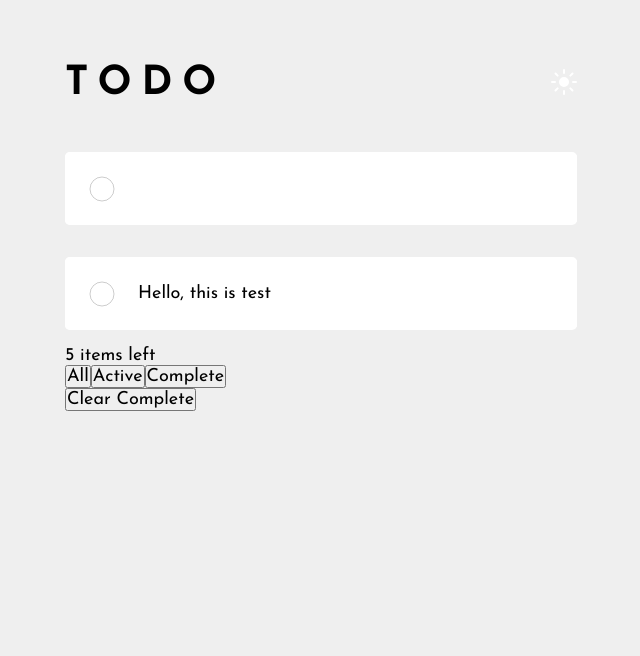
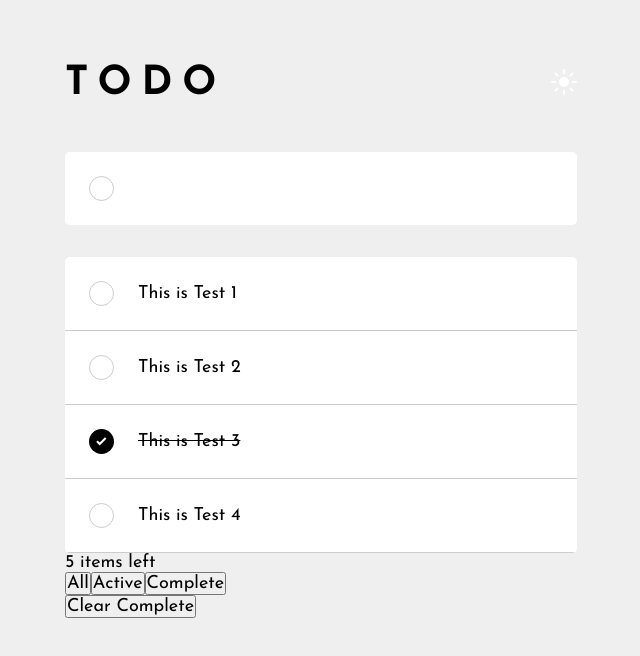
Before and after one commit to nicenicegame/todo-app, a React (Create React App) app: page / in a window 1280 px wide. Shown: the top 656 px of the page, without its empty margins (319-959 px from the left). Built offline with nearby package versions, Linux system fonts and the light colour scheme.

Commit message:
Completed all filter function

```diff
--- a/package.json
+++ b/package.json
@@ -10,6 +10,7 @@
     "react-dom": "^17.0.1",
     "react-scripts": "4.0.2",
     "styled-components": "^5.2.1",
+    "uuid": "^8.3.2",
     "web-vitals": "^1.0.1"
   },
   "scripts": {
--- a/src/App.js
+++ b/src/App.js
@@ -1,14 +1,38 @@
 import React, { useState } from 'react'
 import GlobalStyles from './styles/GlobalStyles'
+import { TodoApp } from './styles/Main'
+import Nav from './components/Nav'
+import Form from './components/Form'
+import TodoList from './components/TodoList'
 import Todo from './components/Todo'
-import Moon from './images/icon-moon.svg'
-import Sun from './images/icon-sun.svg'
-import Check from './images/icon-check.svg'
-import styled from 'styled-components'
+import MenuBar from './components/MenuBar'
+import { v4 as uuidv4 } from 'uuid'
 
 function App() {
   const [isDarkMode, setIsDarkMode] = useState(false)
   const [todoInput, setTodoInput] = useState('')
+  const [todos, setTodos] = useState([
+    {
+      id: uuidv4(),
+      name: 'This is Test 1',
+      done: false,
+    },
+    {
+      id: uuidv4(),
+      name: 'This is Test 2',
+      done: false,
+    },
+    {
+      id: uuidv4(),
+      name: 'This is Test 3',
+      done: true,
+    },
+    {
+      id: uuidv4(),
+      name: 'This is Test 4',
+      done: false,
+    },
+  ])
 
   const handleToggleMode = () => {
     setIsDarkMode(!isDarkMode)
@@ -24,114 +48,28 @@ function App() {
     <>
       <GlobalStyles />
       <TodoApp>
-        <Nav>
-          <h1>Todo</h1>
-          <ToggleModeButton onClick={handleToggleMode}>
-            {isDarkMode ? (
-              <img src={Moon} alt="moon" />
-            ) : (
-              <img src={Sun} alt="sun" />
-            )}
-          </ToggleModeButton>
-        </Nav>
-        <Form onSubmit={submitTodo}>
-          <CheckBox>
-            <input type="checkbox" />
-            <CustomCheckBox></CustomCheckBox>
-          </CheckBox>
-          <input
-            type="text"
-            value={todoInput}
-            onChange={(e) => setTodoInput(e.target.value)}
-          />
-        </Form>
-        <div className="todo-list">
-          <Todo />
-        </div>
-        <div className="menu-bar">
-          <p className="number">5 items left</p>
-          <div className="filter">
-            <button>All</button>
-            <button>Active</button>
-            <button>Complete</button>
-          </div>
-          <button>Clear Complete</button>
-        </div>
+        <Nav handleToggleMode={handleToggleMode} isDarkMode={isDarkMode} />
+        <Form
+          onSubmit={submitTodo}
+          todoInput={todoInput}
+          setTodoInput={setTodoInput}
+        />
+        <TodoList>
+          {todos.map((todo) => (
+            <Todo
+              key={todo.id}
+              id={todo.id}
+              name={todo.name}
+              done={todo.done}
+              todos={todos}
+              setTodos={setTodos}
+            />
+          ))}
+        </TodoList>
+        <MenuBar />
       </TodoApp>
     </>
   )
 }
 
-const TodoApp = styled.div`
-  width: 40%;
-  margin: auto;
-`
-
-const Nav = styled.nav`
-  display: flex;
-  justify-content: space-between;
-  align-items: center;
-  padding: 4rem 0 3rem;
-
-  h1 {
-    font-size: 2.5rem;
-    text-transform: uppercase;
-    letter-spacing: 10px;
-  }
-`
-
-const ToggleModeButton = styled.button`
-  border: none;
-  background: transparent;
-  cursor: pointer;
-
-  img {
-    pointer-events: none;
-  }
-`
-
-const Form = styled.form`
-  display: flex;
-  flex-basis: 1;
-  border-radius: 5px;
-  overflow: hidden;
-  margin-bottom: 2rem;
-  align-items: center;
-  background: white;
-
-  input[type='text'] {
-    width: 100%;
-    border: none;
-    padding: 1.5rem 1.5rem 1.5rem 0;
-    outline: none;
-  }
-`
-
-const CheckBox = styled.div`
-  position: relative;
-  display: flex;
-  justify-content: center;
-  align-items: center;
-  padding: 1.5rem;
-  background: white;
-
-  input[type='checkbox'] {
-    width: 25px;
-    height: 25px;
-    opacity: 0;
-  }
-`
-
-const CustomCheckBox = styled.div`
-  border-radius: 50%;
-  border: 0.5px solid rgba(0, 0, 0, 0.2);
-  width: 25px;
-  height: 25px;
-  position: absolute;
-  top: 50%;
-  left: 50%;
-  transform: translate(-50%, -50%);
-  pointer-events: none;
-`
-
 export default App
--- /dev/null
+++ b/src/components/Form.js
@@ -0,0 +1,19 @@
+import React from 'react'
+import { CheckBox, CustomCheckBox, StyledForm } from '../styles/Form'
+
+const Form = ({ todoInput, setTodoInput }) => {
+  return (
+    <StyledForm>
+      <CheckBox>
+        <CustomCheckBox />
+      </CheckBox>
+      <input
+        type="text"
+        value={todoInput}
+        onChange={(e) => setTodoInput(e.target.value)}
+      />
+    </StyledForm>
+  )
+}
+
+export default Form
--- /dev/null
+++ b/src/components/MenuBar.js
@@ -0,0 +1,15 @@
+import React from 'react'
+
+export default function MenuBar() {
+  return (
+    <div className="menu">
+      <p className="number">5 items left</p>
+      <div className="filter">
+        <button>All</button>
+        <button>Active</button>
+        <button>Complete</button>
+      </div>
+      <button>Clear Complete</button>
+    </div>
+  )
+}
--- /dev/null
+++ b/src/components/Nav.js
@@ -0,0 +1,21 @@
+import React from 'react'
+import { StyledNav, ToggleModeButton } from '../styles/Nav'
+import Moon from '../images/icon-moon.svg'
+import Sun from '../images/icon-sun.svg'
+
+const Nav = ({ handleToggleMode, isDarkMode }) => {
+  return (
+    <StyledNav>
+      <h1>Todo</h1>
+      <ToggleModeButton onClick={handleToggleMode}>
+        {isDarkMode ? (
+          <img src={Moon} alt="moon" />
+        ) : (
+          <img src={Sun} alt="sun" />
+        )}
+      </ToggleModeButton>
+    </StyledNav>
+  )
+}
+
+export default Nav
--- a/src/components/Todo.js
+++ b/src/components/Todo.js
@@ -1,57 +1,26 @@
 import React from 'react'
-import styled from 'styled-components'
+import { TodoItem, CheckBox, CustomCheckBox } from '../styles/Todo'
+import Check from '../images/icon-check.svg'
 
-export default function Todo() {
+export default function Todo({ id, name, done, todos, setTodos }) {
+  const handleTodoDone = () => {
+    const newTodos = [...todos]
+    const thisTodo = newTodos.find((todo) => todo.id === id)
+    thisTodo.done = !done
+    setTodos(newTodos)
+  }
+
   return (
     <TodoItem>
       <CheckBox>
-        <input type="checkbox" />
-        <CustomCheckBox></CustomCheckBox>
+        <CustomCheckBox
+          onClick={handleTodoDone}
+          className={`${done ? 'checked' : ''}`}
+        >
+          <img src={Check} alt={`check-${id}`} />
+        </CustomCheckBox>
       </CheckBox>
-      <p>Hello, this is test</p>
+      <p className={`${done ? 'todo-done' : ''}`}>{name}</p>
     </TodoItem>
   )
 }
-
-const TodoItem = styled.div`
-  display: flex;
-  flex-basis: 1;
-  border-radius: 5px;
-  overflow: hidden;
-  margin-bottom: 1rem;
-  align-items: center;
-  background: white;
-
-  p {
-    width: 100%;
-    padding: 1.5rem 1.5rem 1.5rem 0;
-    background: white;
-  }
-`
-
-const CheckBox = styled.div`
-  position: relative;
-  display: flex;
-  justify-content: center;
-  align-items: center;
-  padding: 1.5rem;
-  background: white;
-
-  input[type='checkbox'] {
-    width: 25px;
-    height: 25px;
-    opacity: 0;
-  }
-`
-
-const CustomCheckBox = styled.div`
-  border-radius: 50%;
-  border: 0.5px solid rgba(0, 0, 0, 0.2);
-  width: 25px;
-  height: 25px;
-  position: absolute;
-  top: 50%;
-  left: 50%;
-  transform: translate(-50%, -50%);
-  pointer-events: none;
-`
--- /dev/null
+++ b/src/components/TodoList.js
@@ -0,0 +1,6 @@
+import React from 'react'
+import { StyledTodoList } from '../styles/TodoList'
+
+export default function TodoList({ children }) {
+  return <StyledTodoList>{children}</StyledTodoList>
+}
--- /dev/null
+++ b/src/styles/Form.js
@@ -0,0 +1,39 @@
+import styled from 'styled-components'
+
+export const StyledForm = styled.form`
+  display: flex;
+  flex-basis: 1;
+  border-radius: 5px;
+  overflow: hidden;
+  margin-bottom: 2rem;
+  align-items: center;
+  background: white;
+
+  input[type='text'] {
+    width: 100%;
+    border: none;
+    padding: 1.5rem 1.5rem 1.5rem 0;
+    outline: none;
+  }
+`
+
+export const CheckBox = styled.div`
+  display: flex;
+  justify-content: center;
+  align-items: center;
+  padding: 1.5rem;
+  background: white;
+
+  input[type='checkbox'] {
+    width: 25px;
+    height: 25px;
+    opacity: 0;
+  }
+`
+
+export const CustomCheckBox = styled.div`
+  border-radius: 50%;
+  border: 0.5px solid rgba(0, 0, 0, 0.2);
+  width: 25px;
+  height: 25px;
+`
--- /dev/null
+++ b/src/styles/Main.js
@@ -0,0 +1,6 @@
+import styled from 'styled-components'
+
+export const TodoApp = styled.div`
+  width: 40%;
+  margin: auto;
+`
--- /dev/null
+++ b/src/styles/Nav.js
@@ -0,0 +1,24 @@
+import styled from 'styled-components'
+
+export const StyledNav = styled.nav`
+  display: flex;
+  justify-content: space-between;
+  align-items: center;
+  padding: 4rem 0 3rem;
+
+  h1 {
+    font-size: 2.5rem;
+    text-transform: uppercase;
+    letter-spacing: 10px;
+  }
+`
+
+export const ToggleModeButton = styled.button`
+  border: none;
+  background: transparent;
+  cursor: pointer;
+
+  img {
+    pointer-events: none;
+  }
+`
--- /dev/null
+++ b/src/styles/Todo.js
@@ -0,0 +1,57 @@
+import styled from 'styled-components'
+
+export const TodoItem = styled.div`
+  display: flex;
+  flex-basis: 1;
+  align-items: center;
+  background: white;
+  border-bottom: 0.5px solid rgba(0, 0, 0, 0.2);
+
+  p {
+    width: 100%;
+    padding: 1.5rem 1.5rem 1.5rem 0;
+    background: white;
+
+    &.todo-done {
+      text-decoration: line-through;
+    }
+  }
+`
+
+export const CheckBox = styled.div`
+  display: flex;
+  justify-content: center;
+  align-items: center;
+  padding: 1.5rem;
+  background: white;
+
+  input[type='checkbox'] {
+    width: 25px;
+    height: 25px;
+    opacity: 0;
+  }
+`
+
+export const CustomCheckBox = styled.div`
+  border-radius: 50%;
+  border: 0.5px solid rgba(0, 0, 0, 0.2);
+  width: 25px;
+  height: 25px;
+  cursor: pointer;
+  display: flex;
+  justify-content: center;
+  align-items: center;
+
+  img {
+    pointer-events: none;
+    opacity: 0;
+  }
+
+  &.checked {
+    background: black;
+
+    img {
+      opacity: 1;
+    }
+  }
+`
--- /dev/null
+++ b/src/styles/TodoList.js
@@ -0,0 +1,6 @@
+import styled from 'styled-components'
+
+export const StyledTodoList = styled.div`
+  border-radius: 5px;
+  overflow: hidden;
+`
```
Also changed, not shown: 1 other file (tests, documents, lock files or other folders).
